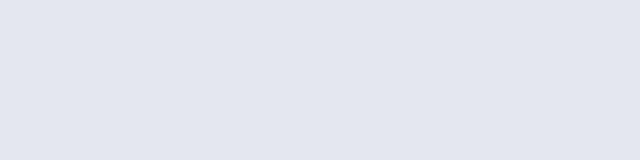
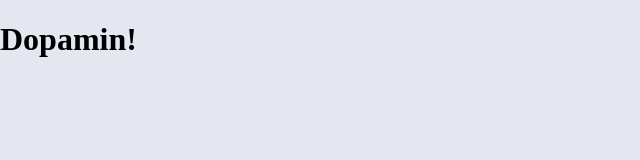
Before and after one commit to aplloshahriar/template-test, a plain HTML site: page index.html in a window 1280 px wide. Shown: the whole page, without its empty margins (0-640 px from the left). Drawn offline with Linux system fonts and the light colour scheme.

Commit message:
Dopamin!

```diff
--- a/index.html
+++ b/index.html
@@ -10,7 +10,7 @@
     <link rel="stylesheet" href="style.css">
 </head>
 <body>
-
+    <h1>Dopamin!</h1>
     <!-- Script -->
     <script src="script.js"></script>
 </body>
```
